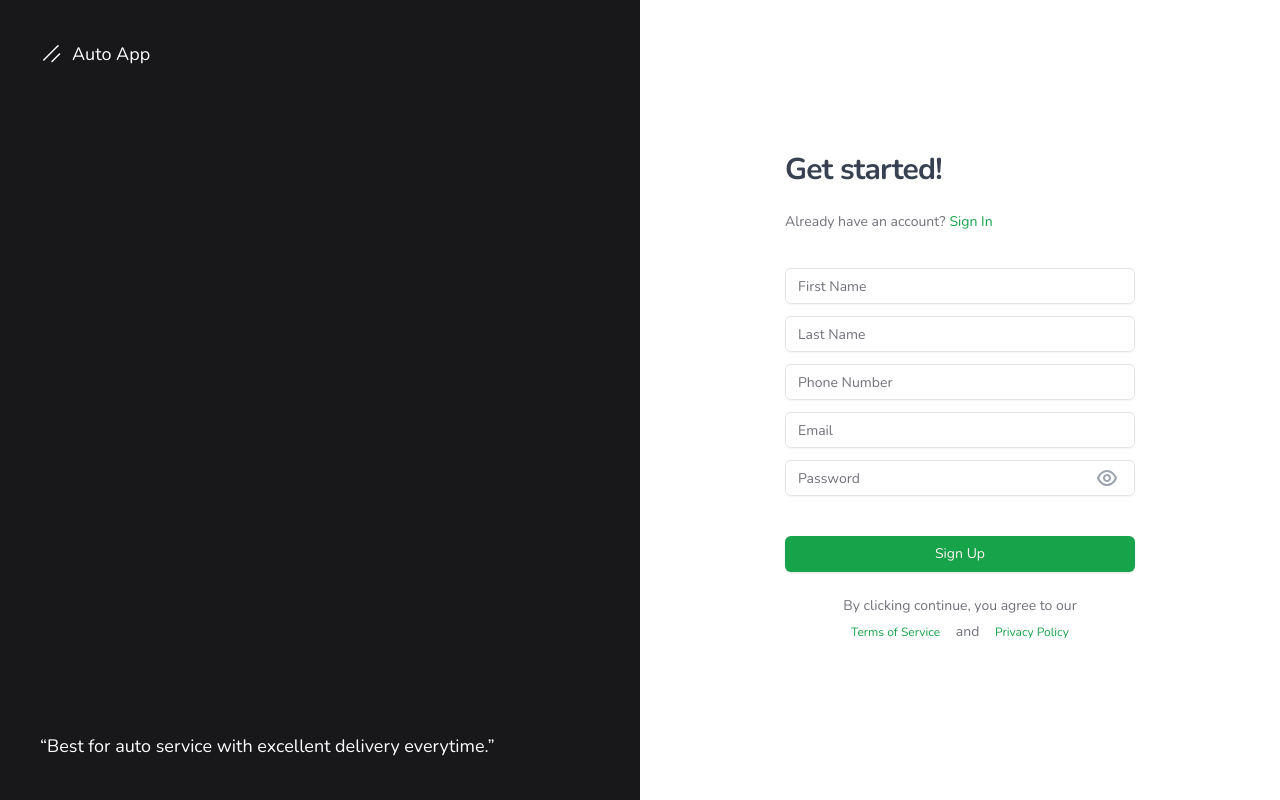
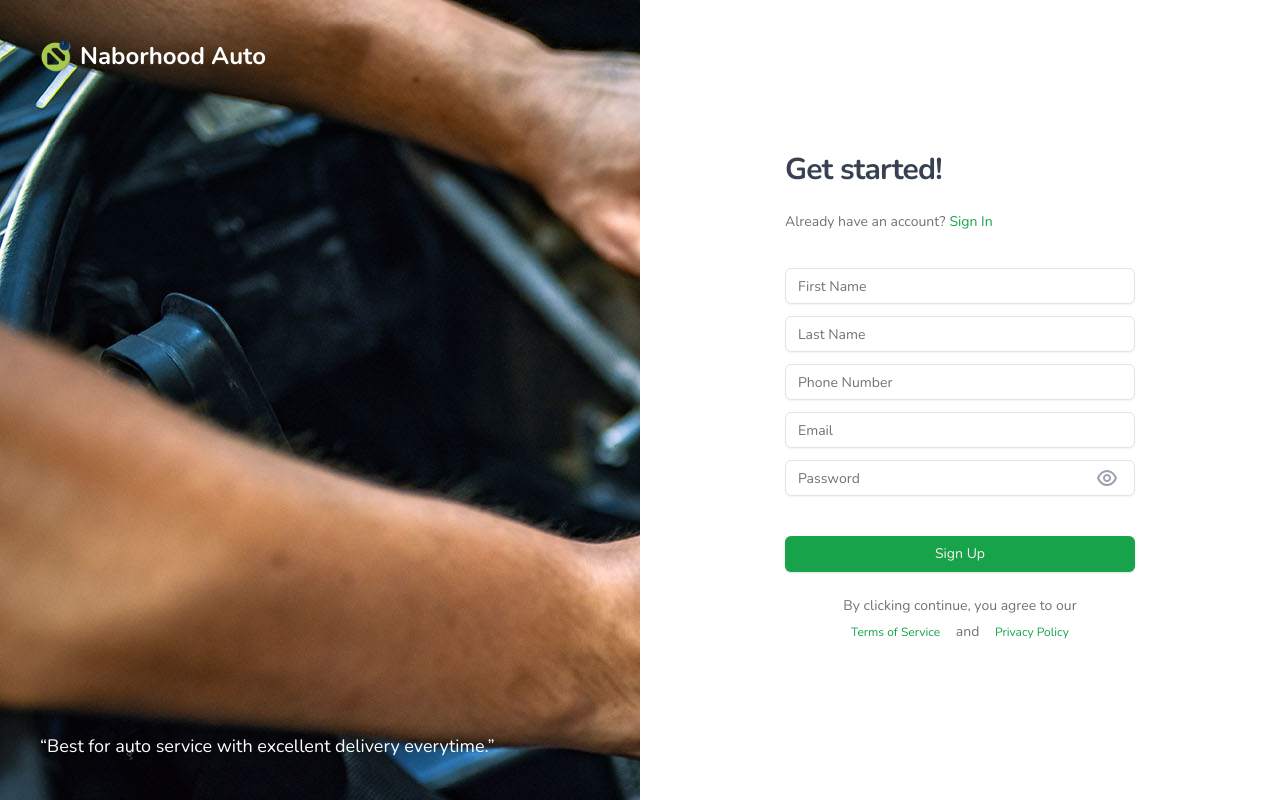
Before and after one commit to CeeJayyy007/auto-app-frontend, a React (Vite) app: page /sign-in in a window 1280 px wide. Built offline with nearby package versions, Linux system fonts and the light colour scheme.

Commit message:
fix: update auth screen image

```diff
--- a/src/pages/Authentication.jsx
+++ b/src/pages/Authentication.jsx
@@ -37,10 +37,15 @@ const Authentication = () => {
       </div>
       <div className="container relative hidden h-screen w-screen flex-col items-center justify-center md:grid lg:max-w-none lg:grid-cols-2 lg:px-0">
         <div className="relative hidden h-full flex-col bg-muted p-10 text-white dark:border-r lg:flex">
-          <div className="absolute inset-0 bg-zinc-900" />
-          <div className="relative z-20 flex items-center text-lg font-medium">
-            <Icons.logo className="mr-2 h-6 w-6" />
-            Auto App
+          {/* <div className="absolute inset-0 bg-zinc-900" /> */}
+          <div className="absolute inset-0 bg-no-repeat bg-zinc-900 bg-[url('src/assets/bg-img-1.jpg')]" />
+          <div className="relative z-20 flex items-center text-2xl font-bold">
+            <img
+              src="/src/assets/NaborhoodLogo.svg"
+              alt="logo"
+              className="w-10 pr-2"
+            />
+            Naborhood Auto
           </div>
           <div className="relative z-20 mt-auto">
             <blockquote className="space-y-2">
```
